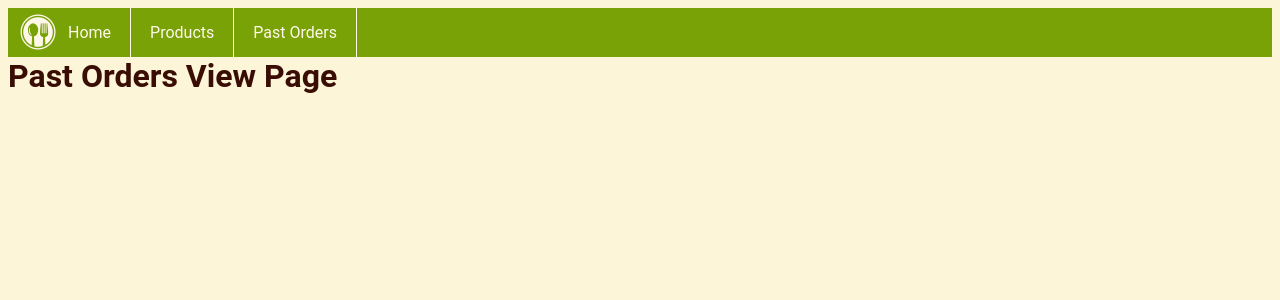
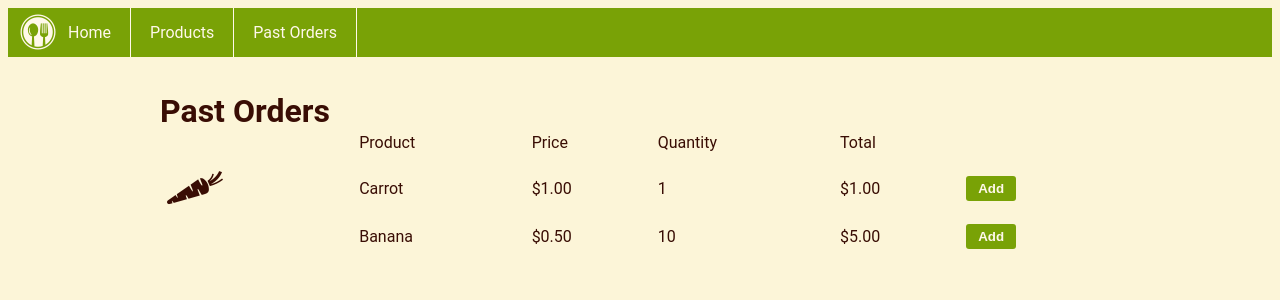
Before and after one commit to RomaSamkov/vue-products-cli, a Vue app: page /past-orders in a window 1280 px wide. Shown: the top 300 px of the page. Built offline with nearby package versions, Linux system fonts and the light colour scheme.

Commit message:
add murkup and style

```diff
--- a/src/views/PastOrdersView.vue
+++ b/src/views/PastOrdersView.vue
@@ -1,5 +1,38 @@
 <template>
   <div>
-    <h1>Past Orders View Page</h1>
+    <main class="wrapper">
+      <h1>Past Orders</h1>
+
+      <table class="product-table">
+        <thead>
+          <tr>
+            <td><span class="sr-only">Product Image</span></td>
+            <td>Product</td>
+            <td>Price</td>
+            <td>Quantity</td>
+            <td>Total</td>
+            <td><span class="sr-only">Actions</span></td>
+          </tr>
+        </thead>
+        <tbody>
+          <tr>
+            <td><i class="icofont-carrot icofont-4x" /></td>
+            <td>Carrot</td>
+            <td>$1.00</td>
+            <td>1</td>
+            <td>$1.00</td>
+            <td><button class="btn btn-dark">Add</button></td>
+          </tr>
+          <tr>
+            <td><i class="icofont-banana icofont-4x" /></td>
+            <td>Banana</td>
+            <td>$0.50</td>
+            <td>10</td>
+            <td>$5.00</td>
+            <td><button class="btn btn-dark">Add</button></td>
+          </tr>
+        </tbody>
+      </table>
+    </main>
   </div>
 </template>
```
